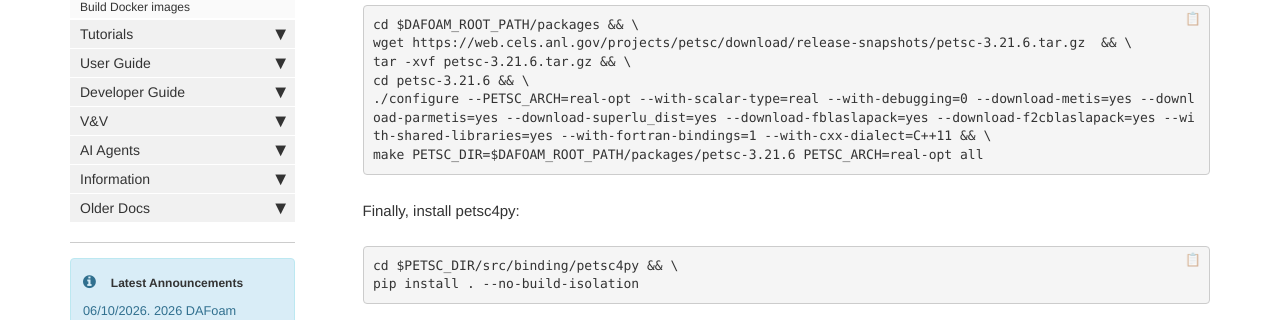
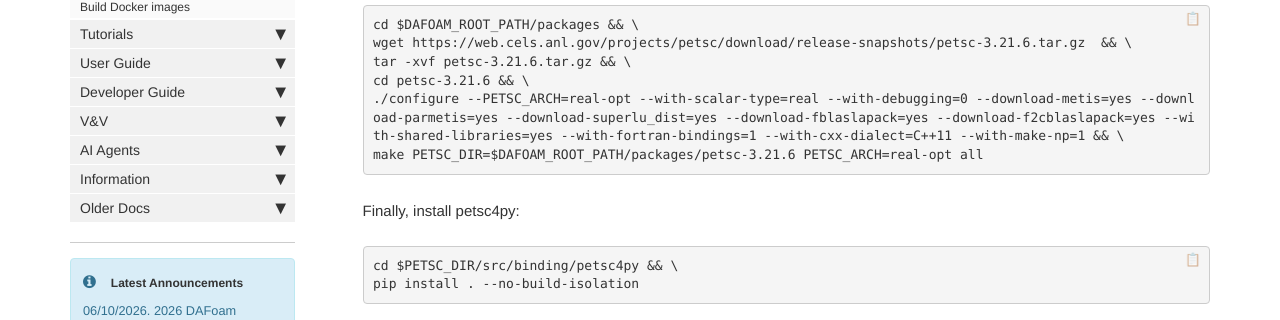
Before and after one commit to DAFoam/DAFoam.github.io, a Jekyll site: the page built from pages/mydoc/mydoc_installation_source.md, in a window 1280 px wide and 900 px high, scrolled down 3002 px. Shown: the part 243-563 px from the top of the window. Built offline with Jekyll 4.4.1, drawn with Linux system fonts in a browser that asks for light colours; comment, search, counter and statistics services are not loaded.

Commit message:
content update

```diff
--- a/pages/mydoc/mydoc_installation_source.md
+++ b/pages/mydoc/mydoc_installation_source.md
@@ -115,7 +115,7 @@ cd $DAFOAM_ROOT_PATH/packages && \
 wget https://web.cels.anl.gov/projects/petsc/download/release-snapshots/petsc-3.21.6.tar.gz  && \
 tar -xvf petsc-3.21.6.tar.gz && \
 cd petsc-3.21.6 && \
-./configure --PETSC_ARCH=real-opt --with-scalar-type=real --with-debugging=0 --download-metis=yes --download-parmetis=yes --download-superlu_dist=yes --download-fblaslapack=yes --download-f2cblaslapack=yes --with-shared-libraries=yes --with-fortran-bindings=1 --with-cxx-dialect=C++11 && \
+./configure --PETSC_ARCH=real-opt --with-scalar-type=real --with-debugging=0 --download-metis=yes --download-parmetis=yes --download-superlu_dist=yes --download-fblaslapack=yes --download-f2cblaslapack=yes --with-shared-libraries=yes --with-fortran-bindings=1 --with-cxx-dialect=C++11 --with-make-np=1 && \
 make PETSC_DIR=$DAFOAM_ROOT_PATH/packages/petsc-3.21.6 PETSC_ARCH=real-opt all
 </pre>
 
```
